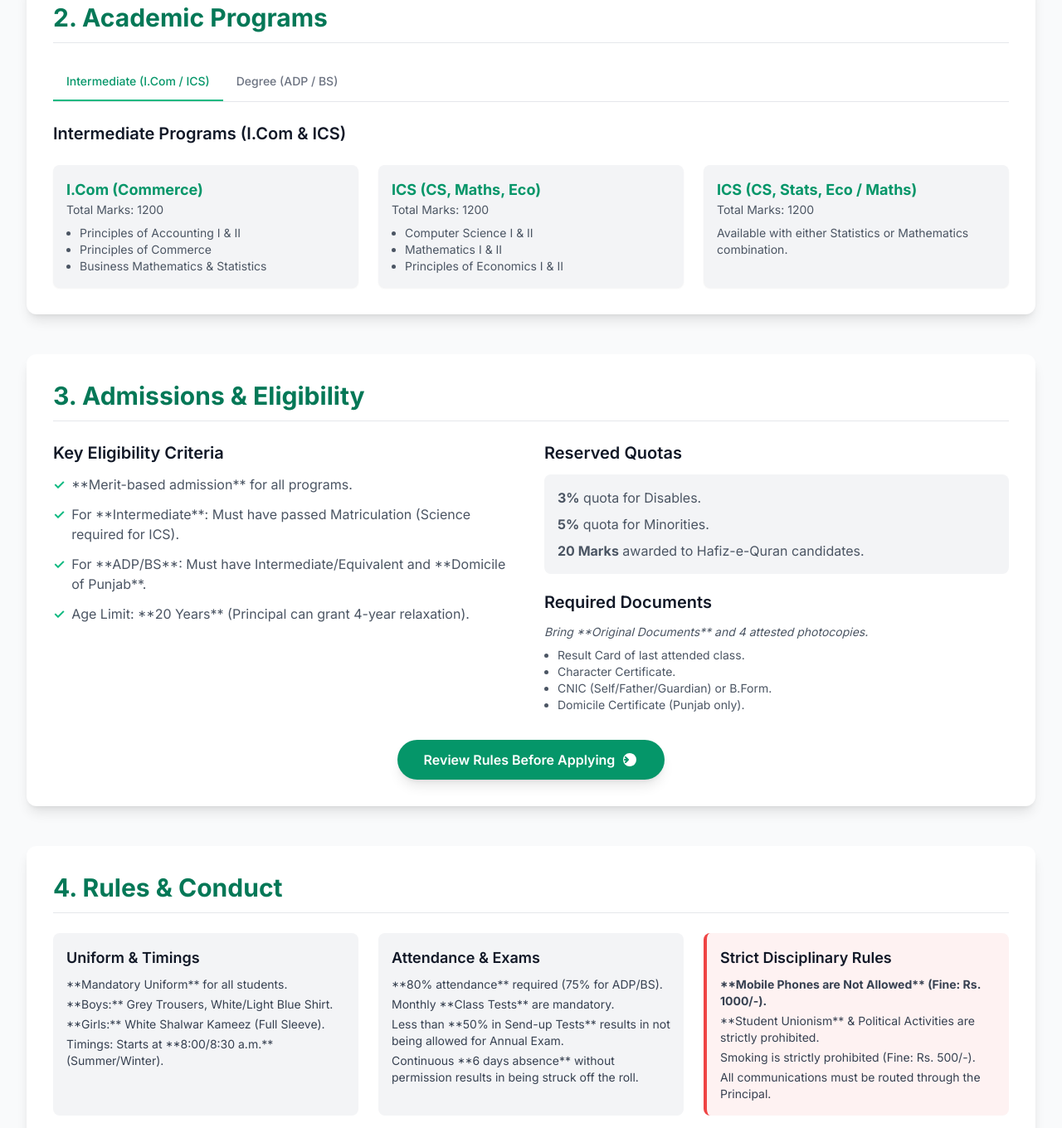
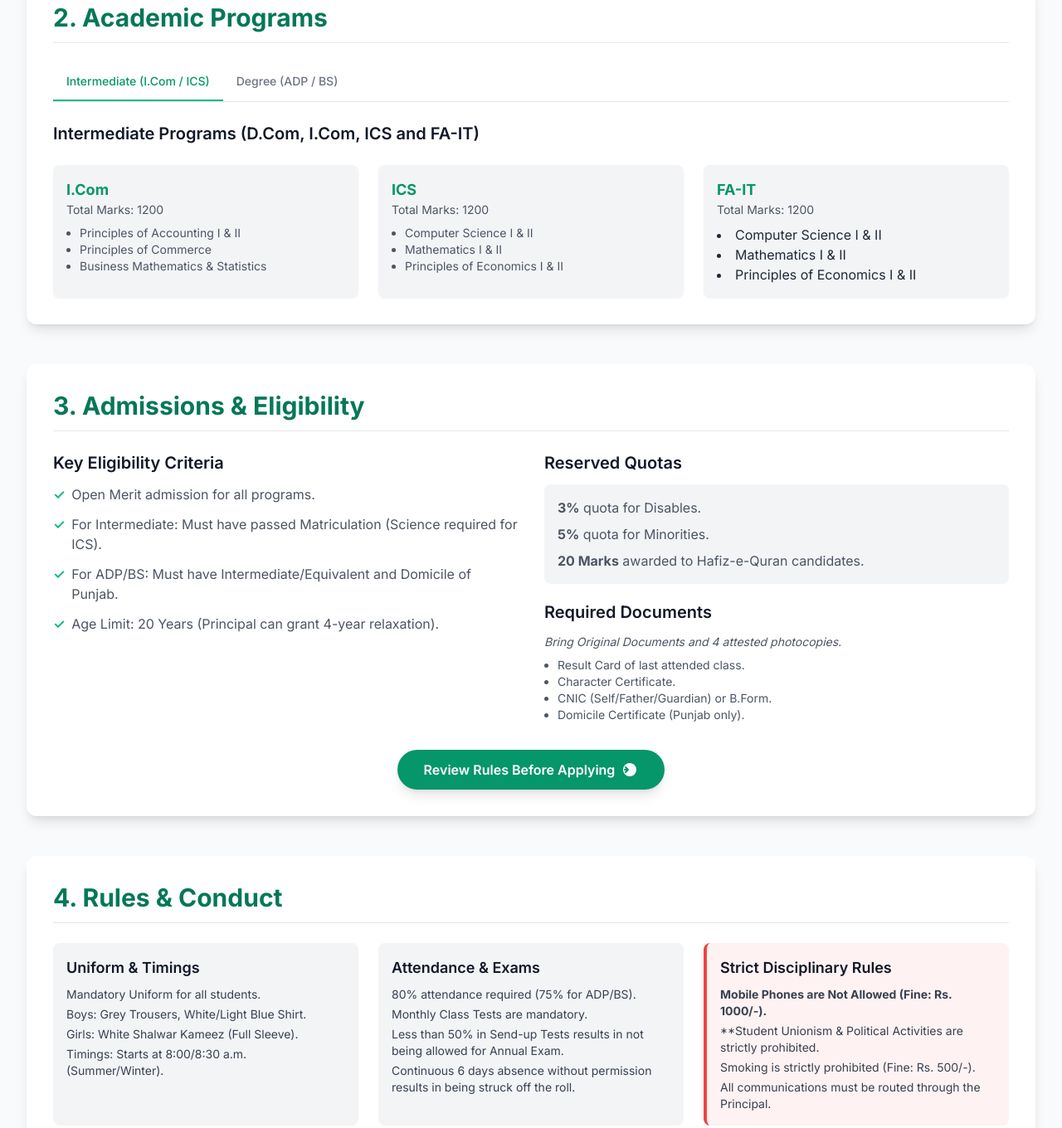
Before and after one commit to mehnaztanveer1978-ship-it/commercecollegesahiwal, a plain HTML site: page index.html in a window 1280 px wide. Shown: the part 1044-2404 px from the top of the page at 83% size. Drawn offline with nearby package versions, Linux system fonts and the light colour scheme.

Commit message:
Update index.html

```diff
--- a/index.html
+++ b/index.html
@@ -130,10 +130,10 @@
 
                 <!-- Intermediate Content -->
                 <div x-show="activeTab === 'intermediate'" class="space-y-6">
-                    <h4 class="text-xl font-semibold text-gray-900">Intermediate Programs (I.Com & ICS)</h4>
+                    <h4 class="text-xl font-semibold text-gray-900">Intermediate Programs (D.Com, I.Com, ICS and FA-IT)</h4>
                     <div class="grid md:grid-cols-2 lg:grid-cols-3 gap-6">
                         <div class="bg-gray-100 p-4 rounded-lg shadow-sm">
-                            <p class="font-bold text-lg text-emerald-600">I.Com (Commerce)</p>
+                            <p class="font-bold text-lg text-emerald-600">I.Com </p>
                             <p class="text-sm text-gray-600">Total Marks: 1200</p>
                             <ul class="text-sm text-gray-600 mt-2 list-disc ml-4">
                                 <li>Principles of Accounting I & II</li>
@@ -142,7 +142,7 @@
                             </ul>
                         </div>
                         <div class="bg-gray-100 p-4 rounded-lg shadow-sm">
-                            <p class="font-bold text-lg text-emerald-600">ICS (CS, Maths, Eco)</p>
+                            <p class="font-bold text-lg text-emerald-600">ICS </p>
                             <p class="text-sm text-gray-600">Total Marks: 1200</p>
                             <ul class="text-sm text-gray-600 mt-2 list-disc ml-4">
                                 <li>Computer Science I & II</li>
@@ -151,9 +151,13 @@
                             </ul>
                         </div>
                         <div class="bg-gray-100 p-4 rounded-lg shadow-sm">
-                            <p class="font-bold text-lg text-emerald-600">ICS (CS, Stats, Eco / Maths)</p>
+                            <p class="font-bold text-lg text-emerald-600">FA-IT </p>
                             <p class="text-sm text-gray-600">Total Marks: 1200</p>
-                            <p class="text-sm text-gray-600 mt-2">Available with either Statistics or Mathematics combination.</p>
+                            <p class="text-sm text-gray-600 mt-2 list-disc ml-4">
+                               <li>Computer Science I & II</li>
+                               <li>Mathematics I & II</li>
+                               <li>Principles of Economics I & II</li>
+                            </p>
                         </div>
                     </div>
                 </div>
@@ -192,19 +196,19 @@
                     <ul class="space-y-3 text-gray-600">
                         <li class="flex items-start">
                             <span class="mr-2 text-emerald-500 font-bold">✓</span>
-                            <span>**Merit-based admission** for all programs.</span>
+                            <span>Open Merit admission for all programs.</span>
                         </li>
                         <li class="flex items-start">
                             <span class="mr-2 text-emerald-500 font-bold">✓</span>
-                            <span>For **Intermediate**: Must have passed Matriculation (Science required for ICS).</span>
+                            <span>For Intermediate: Must have passed Matriculation (Science required for ICS).</span>
                         </li>
                         <li class="flex items-start">
                             <span class="mr-2 text-emerald-500 font-bold">✓</span>
-                            <span>For **ADP/BS**: Must have Intermediate/Equivalent and **Domicile of Punjab**.</span>
+                            <span>For ADP/BS: Must have Intermediate/Equivalent and Domicile of Punjab.</span>
                         </li>
                         <li class="flex items-start">
                             <span class="mr-2 text-emerald-500 font-bold">✓</span>
-                            <span>Age Limit: **20 Years** (Principal can grant 4-year relaxation).</span>
+                            <span>Age Limit: 20 Years (Principal can grant 4-year relaxation).</span>
                         </li>
                     </ul>
                 </div>
@@ -217,7 +221,7 @@
                     </div>
 
                     <h4 class="text-xl font-semibold text-gray-900 mt-5 mb-3">Required Documents</h4>
-                    <p class="text-sm text-gray-600 italic">Bring **Original Documents** and 4 attested photocopies.</p>
+                    <p class="text-sm text-gray-600 italic">Bring Original Documents and 4 attested photocopies.</p>
                     <ul class="text-sm text-gray-600 mt-2 list-disc ml-4">
                         <li>Result Card of last attended class.</li>
                         <li>Character Certificate.</li>
@@ -246,28 +250,28 @@
                 <div class="bg-gray-100 p-4 rounded-lg">
                     <h4 class="font-semibold text-lg text-gray-900 mb-2">Uniform & Timings</h4>
                     <ul class="text-sm text-gray-700 space-y-1">
-                        <li>**Mandatory Uniform** for all students.</li>
-                        <li>**Boys:** Grey Trousers, White/Light Blue Shirt.</li>
-                        <li>**Girls:** White Shalwar Kameez (Full Sleeve).</li>
-                        <li>Timings: Starts at **8:00/8:30 a.m.** (Summer/Winter).</li>
+                        <li>Mandatory Uniform for all students.</li>
+                        <li>Boys: Grey Trousers, White/Light Blue Shirt.</li>
+                        <li>Girls: White Shalwar Kameez (Full Sleeve).</li>
+                        <li>Timings: Starts at 8:00/8:30 a.m. (Summer/Winter).</li>
                     </ul>
                 </div>
                 <!-- Attendance & Exams -->
                 <div class="bg-gray-100 p-4 rounded-lg">
                     <h4 class="font-semibold text-lg text-gray-900 mb-2">Attendance & Exams</h4>
                     <ul class="text-sm text-gray-700 space-y-1">
-                        <li>**80% attendance** required (75% for ADP/BS).</li>
-                        <li>Monthly **Class Tests** are mandatory.</li>
-                        <li>Less than **50% in Send-up Tests** results in not being allowed for Annual Exam.</li>
-                        <li>Continuous **6 days absence** without permission results in being struck off the roll.</li>
+                        <li>80% attendance required (75% for ADP/BS).</li>
+                        <li>Monthly Class Tests are mandatory.</li>
+                        <li>Less than 50% in Send-up Tests results in not being allowed for Annual Exam.</li>
+                        <li>Continuous 6 days absence without permission results in being struck off the roll.</li>
                     </ul>
                 </div>
                 <!-- Discipline -->
                 <div class="bg-red-50 p-4 rounded-lg border-l-4 border-red-500">
                     <h4 class="font-semibold text-lg text-gray-900 mb-2">Strict Disciplinary Rules</h4>
                     <ul class="text-sm text-gray-700 space-y-1">
-                        <li class="font-bold">**Mobile Phones are Not Allowed** (Fine: Rs. 1000/-).</li>
-                        <li>**Student Unionism** & Political Activities are strictly prohibited.</li>
+                        <li class="font-bold">Mobile Phones are Not Allowed (Fine: Rs. 1000/-).</li>
+                        <li>**Student Unionism & Political Activities are strictly prohibited.</li>
                         <li>Smoking is strictly prohibited (Fine: Rs. 500/-).</li>
                         <li>All communications must be routed through the Principal.</li>
                     </ul>
@@ -284,14 +288,14 @@
                 <div class="border border-gray-200 rounded-lg p-4 hover:shadow-md transition duration-300">
                     <svg xmlns="http://www.w3.org/2000/svg" class="h-6 w-6 text-emerald-500 mb-2" fill="none" viewBox="0 0 24 24" stroke="currentColor"><path stroke-linecap="round" stroke-linejoin="round" stroke-width="2" d="M9.75 17L9.75 14M12.000 20H20.000C21.104 20 22.000 19.104 22.000 18.000V7.000C22.000 5.896 21.104 5.000 20.000 5.000H4.000C2.896 5.000 2.000 5.896 2.000 7.000V18.000C2.000 19.104 2.896 20.000 4.000 20.000H12.000Z"/></svg>
                     <h4 class="font-bold text-gray-900">Computer Labs</h4>
-                    <p class="text-sm text-gray-600 mt-1">Two state-of-the-art computer labs (Old & New Campus) to meet the needs of modern IT education.</p>
+                    <p class="text-sm text-gray-600 mt-1">Two state-of-the-art computer labs (Main & New Campus) to meet the needs of modern IT education.</p>
                 </div>
 
                 <!-- Facility Card -->
                 <div class="border border-gray-200 rounded-lg p-4 hover:shadow-md transition duration-300">
                     <svg xmlns="http://www.w3.org/2000/svg" class="h-6 w-6 text-emerald-500 mb-2" fill="none" viewBox="0 0 24 24" stroke="currentColor"><path stroke-linecap="round" stroke-linejoin="round" stroke-width="2" d="M12 6.253v13m0-13C10.832 5.468 9.245 5 7.5 5S4.168 5.468 3 6.253v13C4.168 18.468 5.755 18 7.5 18s3.332.468 4.5 1.247m0-13C13.168 5.468 14.755 5 16.5 5s3.332.468 4.5 1.253v13C19.832 18.468 18.245 18 16.5 18s-3.332.468-4.5 1.247" /></svg>
                     <h4 class="font-bold text-gray-900">College Library</h4>
-                    <p class="text-sm text-gray-600 mt-1">An old and grand library featuring unique, historical, and all course-related books.</p>
+                    <p class="text-sm text-gray-600 mt-1">A grand library featuring unique, historical, and all course-related books.</p>
                 </div>
 
                 <!-- Facility Card -->
```
